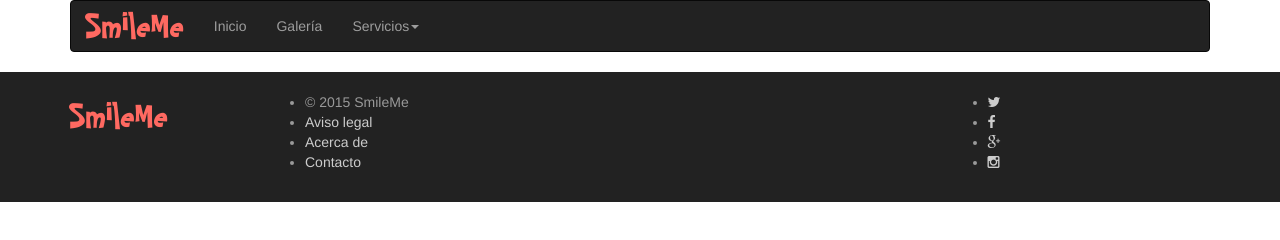
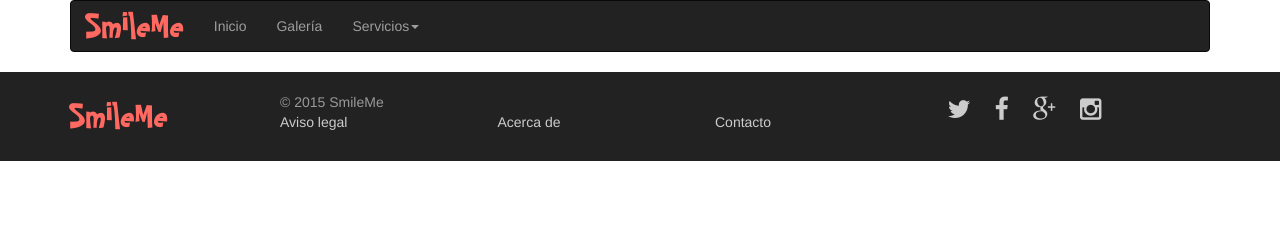
Before and after one commit to Salcarman/SmileMe, a website: page app/portada.html in a window 1280 px wide. Drawn offline with nearby package versions, Linux system fonts and the light colour scheme; files whose address does not match are found by name.

Commit message:
Footer portada

```diff
--- a/app/portada.html
+++ b/app/portada.html
@@ -61,20 +61,20 @@
 	<div class="row">
 		<div class="col-md-2 col-sm-12"><span class="estiloLetra">SmileMe</span></div>
 		<div class="col-md-7 col-sm-12">
-			<ul class="info">
-				<li>© 2015 SmileMe</li>
-				<li><a href="#">Aviso legal</a></li>
-				<li><a href="#">Acerca de</a></li>
-				<li><a href="#contact">Contacto</a></li>
-			</ul>
+			<div class="info">
+				<div class="col-md-12 col-sm-12 col-xs-12">© 2015 SmileMe</div>
+				<div class="col-md-4 col-sm-12 col-xs-12"><a href="#aviso-legal">Aviso legal</a></div>
+				<div class="col-md-4 col-sm-12 col-xs-12"><a href="#acerca-de">Acerca de</a></div>
+				<div class="col-md-4 col-sm-12 col-xs-12"><a href="portada.html#contact">Contacto</a></div>
+			</div>
 		</div>
 		<div class="col-md-3 col-sm-12">
-			<ul class="social">
-				<li><a href="#"><i class="fa fa-twitter"></i></a></li>
-				<li><a href="#"><i class="fa fa-facebook"></i></a></li>
-				<li><a href="#"><i class="fa fa-google-plus"></i></a></li>
-				<li><a href="#"><i class="fa fa-instagram"></i></a></li>
-			</ul>
+			<div class="social">
+				<span><a href="#"><i class="fa fa-twitter"></i></a></span>
+				<span><a href="#"><i class="fa fa-facebook"></i></a></span>
+				<span><a href="#"><i class="fa fa-google-plus"></i></a></span>
+				<span><a href="#"><i class="fa fa-instagram"></i></a></span>
+			</div>
 		</div>
 	</div>
     </div>
```
